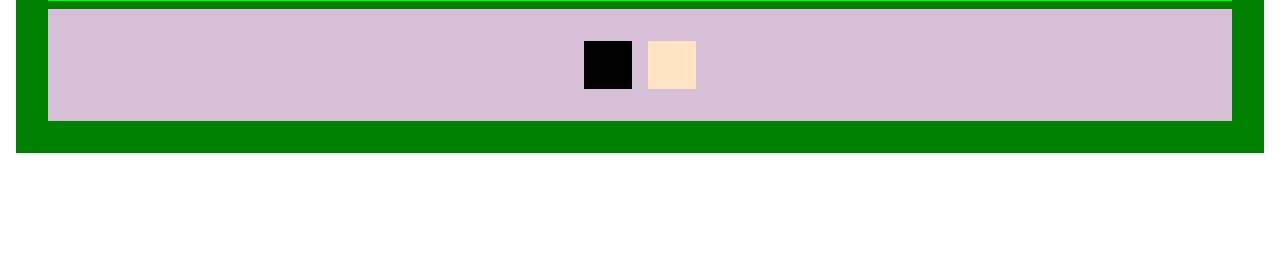
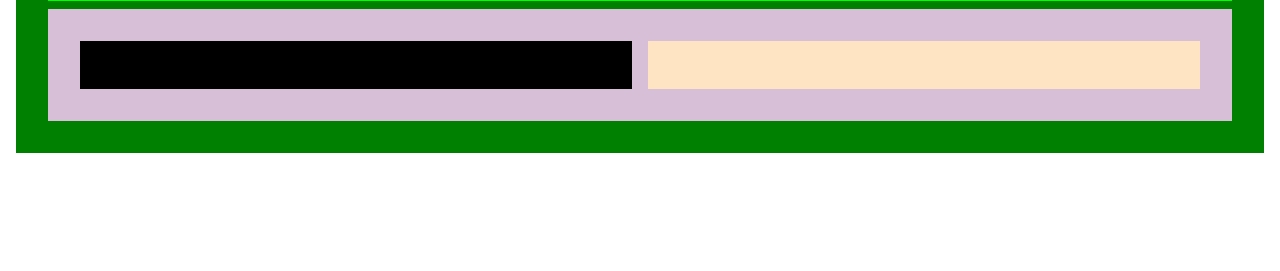
Before and after one commit to aungkoman/django-crud, a Django app: template finance/familytree/templates/news-eleven-home.html in a window 1280 px wide. Shown: the part 529-800 px from the top of the page. Run offline with Django 4.2, Linux system fonts and the light colour scheme; the template is opened without the code that fills it, so the values that code supplies are empty.

Commit message:
divide head line news into left and right equally

```diff
--- a/finance/familytree/templates/news-eleven-home.html
+++ b/finance/familytree/templates/news-eleven-home.html
@@ -25,8 +25,6 @@
             padding: 24px;
             margin: 8px;
             display: flex;
-            align-items: center;
-            justify-content: center;
         }
         ul.nav-bar{
             list-style-type: none;
@@ -49,12 +47,14 @@
             background-color: black;
             padding: 24px;
             margin: 8px;
+            flex: 1;
         }
 
         section.head-line-right{
             background-color: bisque;
             padding: 24px;
             margin: 8px;
+            flex: 1;
         }
     </style>
 </head>
```
